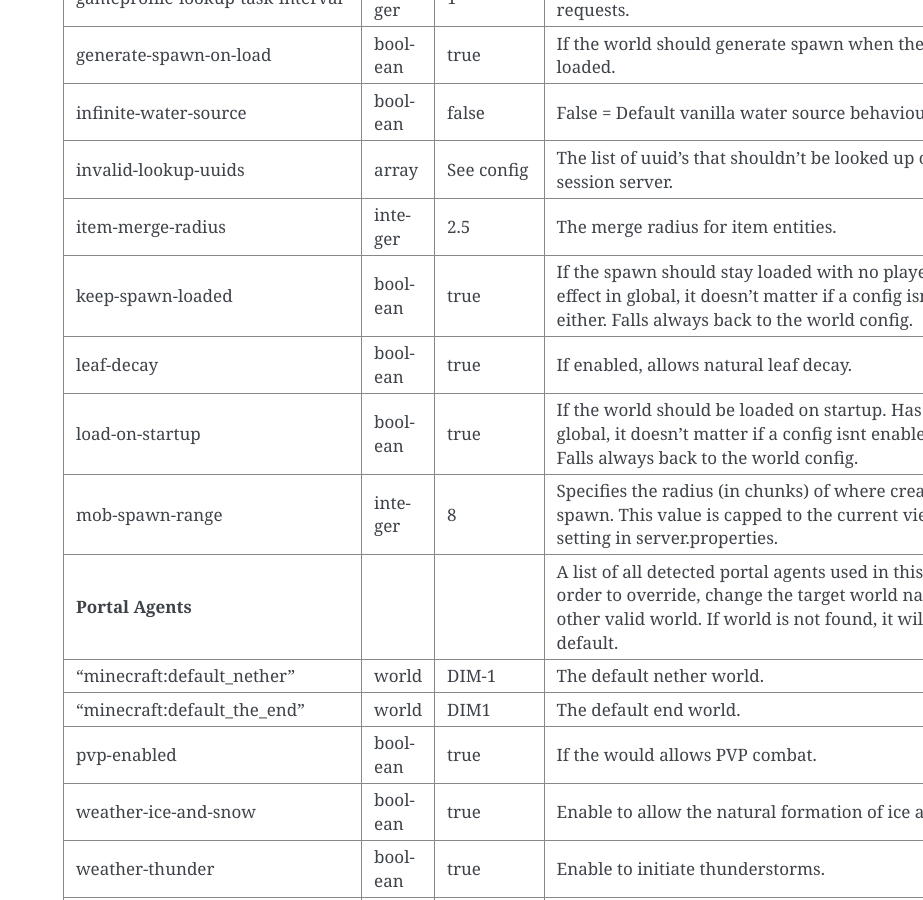
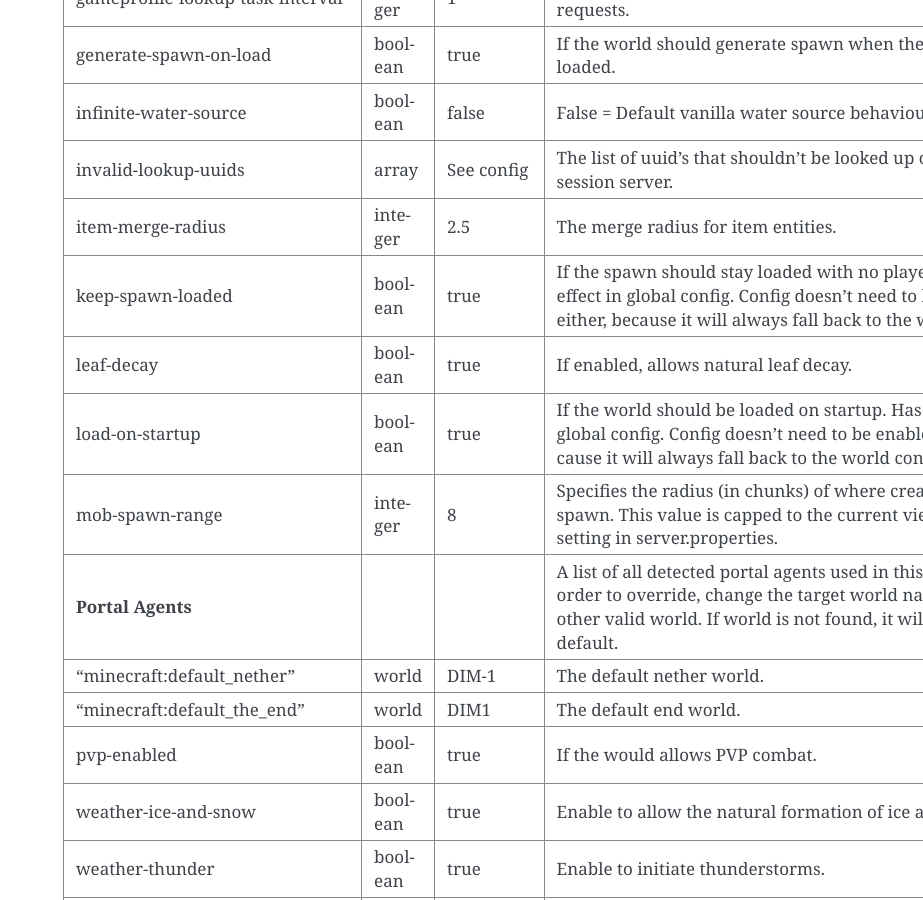
Before and after one commit to SpongePowered/SpongeDocs, a Sphinx documentation site: the page built from source/server/getting-started/configuration/sponge-conf.rst, in a window 1280 px wide and 900 px high, scrolled down 6596 px. Shown: the whole window, without its empty margins (357-1280 px from the left). Built offline with Sphinx 7.4.7, drawn with Linux system fonts in a browser that asks for light colours; pages that are not in the unit, such as notebooks, are missing from menus.

Commit message:
english is hard

```diff
--- a/source/server/getting-started/configuration/sponge-conf.rst
+++ b/source/server/getting-started/configuration/sponge-conf.rst
@@ -204,9 +204,9 @@
 invalid-lookup-uuids                      array     See config  The list of uuid's that shouldn't be looked up on
                                                                 Mojang's session server.
 item-merge-radius                         integer   2.5         The merge radius for item entities.
-keep-spawn-loaded                         boolean   true        If the spawn should stay loaded with no players. Has no effect in global, it doesn't matter if a config isnt enabled either. Falls always back to the world config.
+keep-spawn-loaded                         boolean   true        If the spawn should stay loaded with no players. Has no effect in global config. Config doesn't need to be enabled either, because it will always fall back to the world config.
 leaf-decay                                boolean   true        If enabled, allows natural leaf decay.
-load-on-startup                           boolean   true        If the world should be loaded on startup. Has no effect in global, it doesn't matter if a config isnt enabled either. Falls always back to the world config.
+load-on-startup                           boolean   true        If the world should be loaded on startup. Has no effect in global config. Config doesn't need to be enabled either, because it will always fall back to the world config.
 mob-spawn-range                           integer   8           Specifies the radius (in chunks) of where creatures
                                                                 will spawn. This value is capped to the current
                                                                 view distance setting in server.properties.
```
